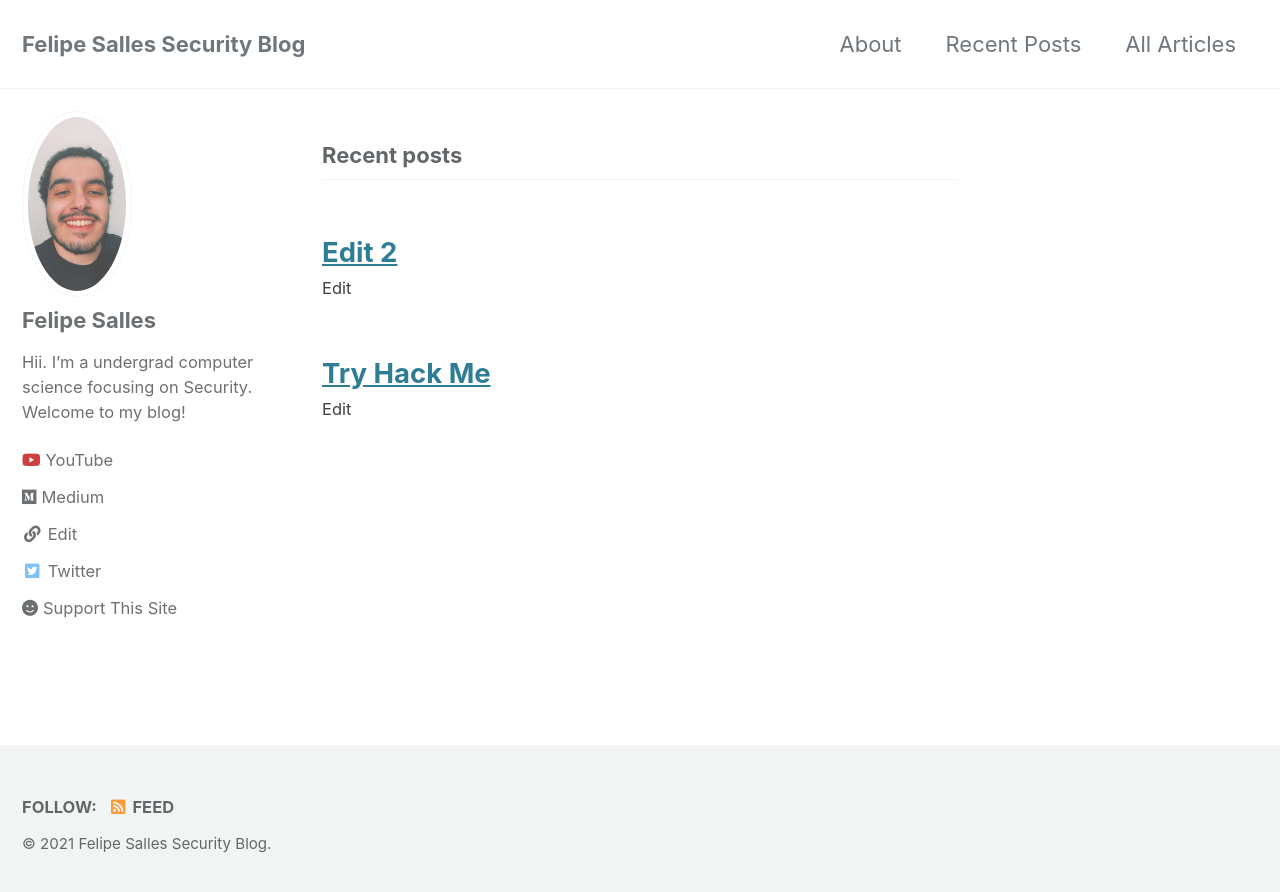
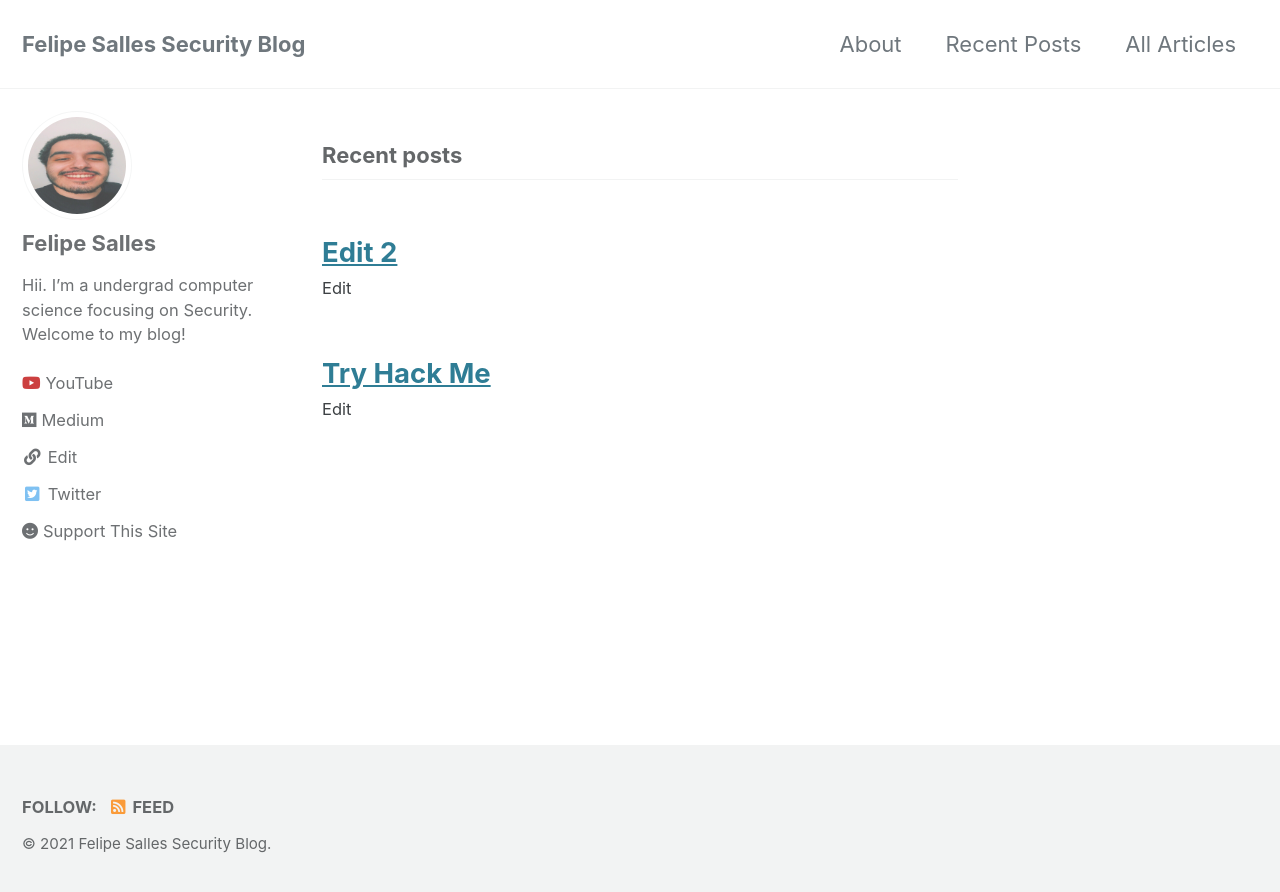
Before and after one commit to felipemsalles/felipemsalles.github.io-blog, a Jekyll site: the page built from index.html, in a window 1280 px wide. Shown: the top 892 px of the page. Built offline with Jekyll 4.4.1, drawn with Linux system fonts in a browser that asks for light colours; cached includes are drawn as plain includes; the list of posts is cut into pages by our own code.

Commit message:
Update profile pic

```diff
--- a/_config.yml
+++ b/_config.yml
@@ -94,7 +94,7 @@ analytics:
 # Site Author
 author:
   name             : "Felipe Salles"
-  avatar           : "/assets/images/profile_pic.jpeg"
+  avatar           : "/assets/images/profile_pic.png"
   bio              : "Hii. I'm a undergrad computer science focusing on Security. Welcome to my blog!"
   # location         : "Somewhere"
   email            :
```
Also changed, not shown: assets/images/profile_pic.jpeg (deleted), assets/images/profile_pic.png (added).
